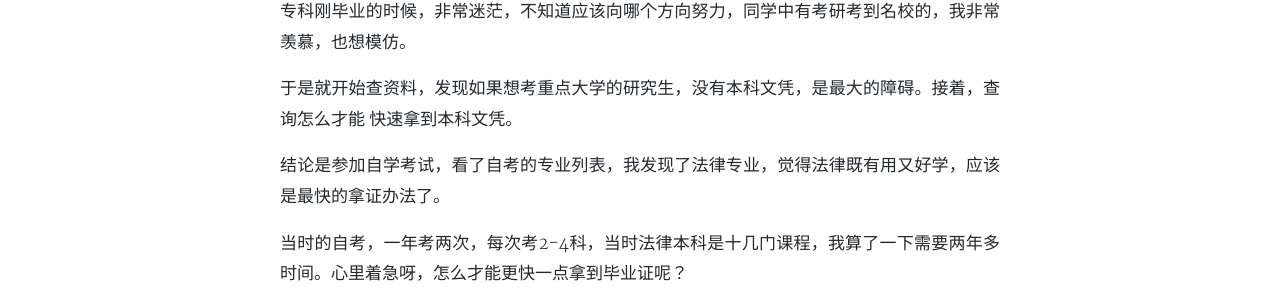
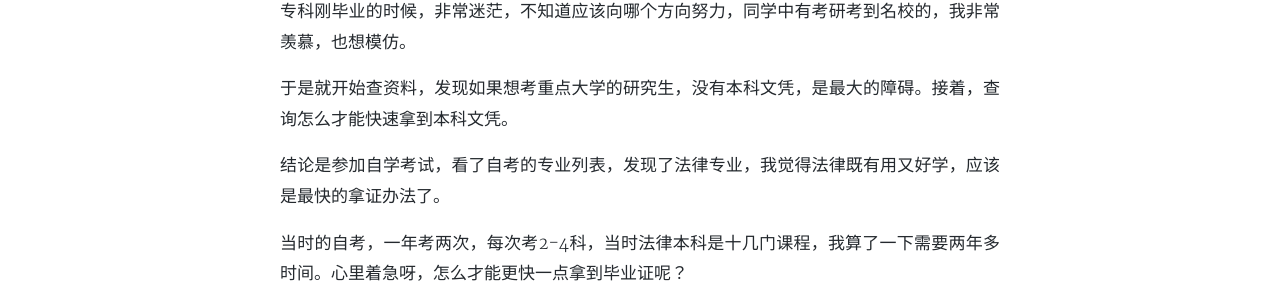
Before and after one commit to zhanghongjiang/lily, a Jekyll site: the page built from _posts/2020-01-05-self-intro-grade.md, in a window 1280 px wide and 900 px high, scrolled down 459 px. Shown: the part 182-482 px from the top of the window. Built offline with Jekyll 4.4.1, drawn with Linux system fonts in a browser that asks for light colours; nearby versions of some CDN libraries; a style sheet for code colours, icons or effects is not loaded.

```diff
--- a/_posts/2020-01-05-self-intro-grade.md
+++ b/_posts/2020-01-05-self-intro-grade.md
@@ -10,10 +10,9 @@ tags: 成长 人生
 ---
 专科刚毕业的时候，非常迷茫，不知道应该向哪个方向努力，同学中有考研考到名校的，我非常羡慕，也想模仿。
 
-于是就开始查资料，发现如果想考重点大学的研究生，没有本科文凭，是最大的障碍。接着，查询怎么才能
-快速拿到本科文凭。
+于是就开始查资料，发现如果想考重点大学的研究生，没有本科文凭，是最大的障碍。接着，查询怎么才能快速拿到本科文凭。
 
-结论是参加自学考试，看了自考的专业列表，我发现了法律专业，觉得法律既有用又好学，应该是最快的拿证办法了。
+结论是参加自学考试，看了自考的专业列表，发现了法律专业，我觉得法律既有用又好学，应该是最快的拿证办法了。
 
 当时的自考，一年考两次，每次考2-4科，当时法律本科是十几门课程，我算了一下需要两年多时间。心里着急呀，怎么才能更快一点拿到毕业证呢？
 
```
Also changed, not shown: assets/icons/logo.svg.
